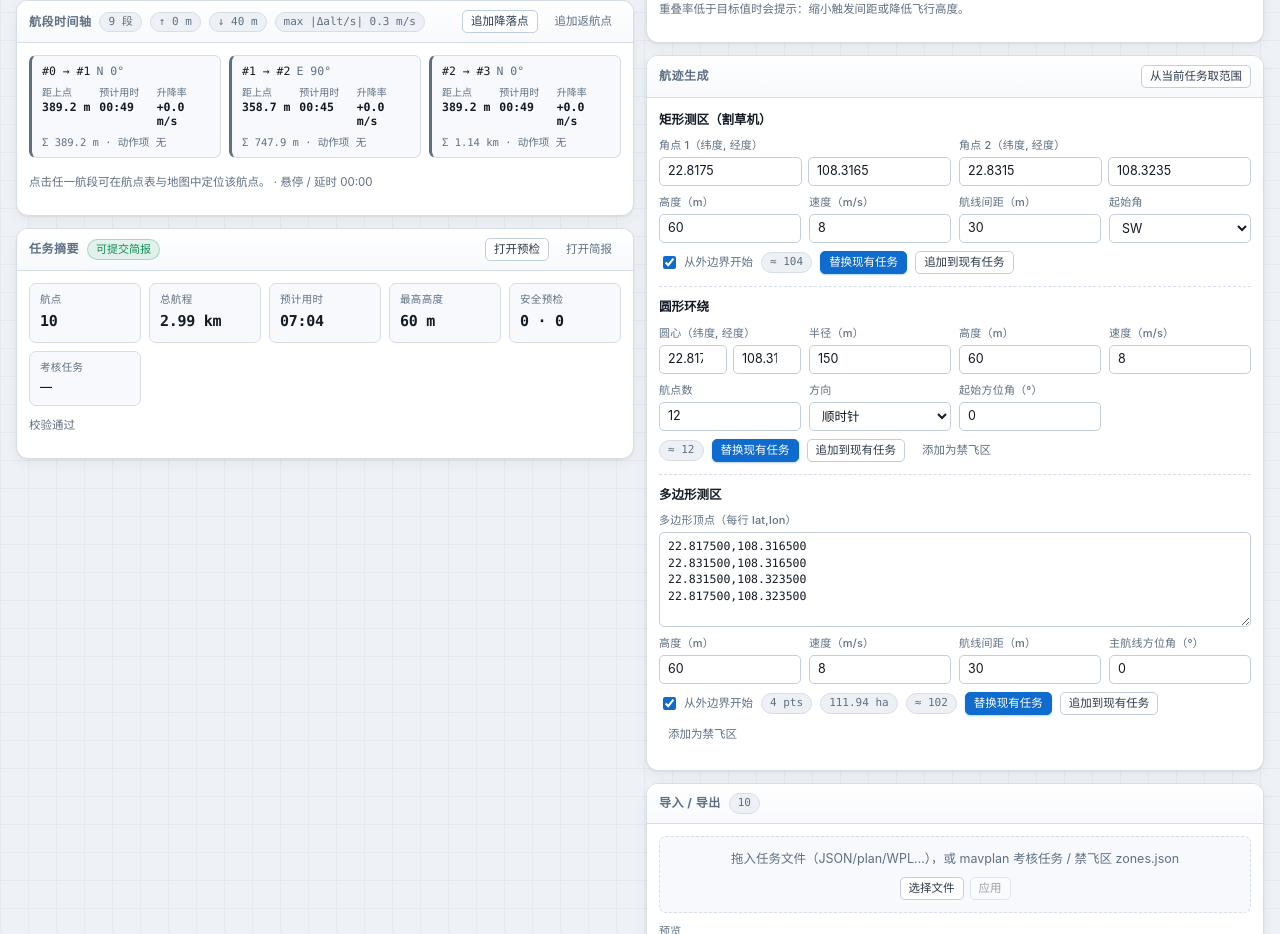
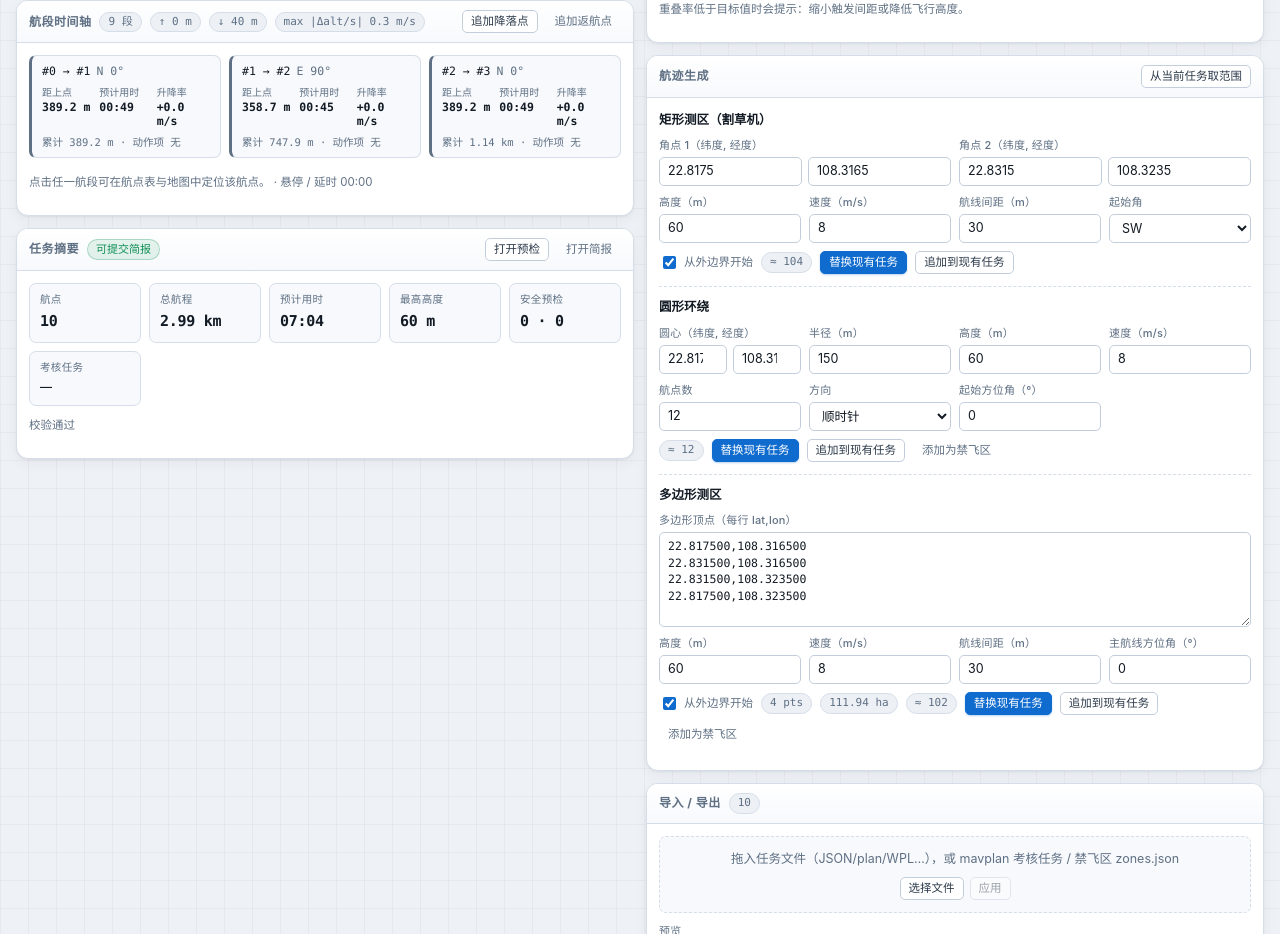
Before and after one commit to TianHengZhuang/mavplan-web, a Vue app: page /#/ in a window 1280 px wide. Shown: the part 1500-2434 px from the top of the page. Built offline with nearby package versions, Linux system fonts and the light colour scheme.

Commit message:
fix(v1.10.2): timeline footer uses Chinese cumulative label

```diff
--- a/package.json
+++ b/package.json
@@ -1,7 +1,7 @@
 {
   "name": "mavplan-web",
   "private": true,
-  "version": "1.10.1",
+  "version": "1.10.2",
   "type": "module",
   "description": "Offline-capable web console for mavplan: mission editor, pattern generator, preflight console and report viewer.",
   "scripts": {
--- a/src/components/MissionTimeline.vue
+++ b/src/components/MissionTimeline.vue
@@ -101,7 +101,7 @@ function focus(seq: number): void {
             </span>
           </span>
           <span class="foot mono">
-            Σ {{ formatDistance(leg.cumulativeM) }} · {{ t('editor.actionItem') }}
+            {{ t('timeline.cumulative') }} {{ formatDistance(leg.cumulativeM) }} · {{ t('editor.actionItem') }}
             {{ store.waypoints[leg.index] && !isNavigable(store.waypoints[leg.index].command) ? t('common.yes') : t('common.no') }}
           </span>
         </button>
--- a/src/core/i18n.ts
+++ b/src/core/i18n.ts
@@ -277,6 +277,7 @@ const MESSAGES: Record<Locale, Record<string, string>> = {
     'timeline.addRtl': '追加返航点',
     'timeline.empty': '至少需要两个航点才能形成航段。',
     'timeline.hint': '点击任一航段可在航点表与地图中定位该航点。',
+    'timeline.cumulative': '累计',
     'home.title': 'HOME 起降点',
     'home.missing': '未设置',
     'home.altitude': '基准高度 (m)',
@@ -571,6 +572,7 @@ const MESSAGES: Record<Locale, Record<string, string>> = {
     'timeline.addRtl': 'Append RTL',
     'timeline.empty': 'At least two waypoints are needed to form a leg.',
     'timeline.hint': 'Click a leg to focus the matching row and map marker.',
+    'timeline.cumulative': 'Total',
     'home.title': 'HOME point',
     'home.missing': 'not set',
     'home.altitude': 'Reference altitude (m)',
--- a/src/views/AboutView.vue
+++ b/src/views/AboutView.vue
@@ -44,7 +44,7 @@ const shortcuts = [
     <section class="panel">
       <div class="panel-head">
         <h3>{{ t('about.title') }}</h3>
-        <span class="badge muted mono">v1.10.1</span>
+        <span class="badge muted mono">v1.10.2</span>
         <span class="badge muted mono">MIT</span>
       </div>
       <div class="panel-body">
```
Also changed, not shown: 1 other file (tests, documents, lock files or other folders).
